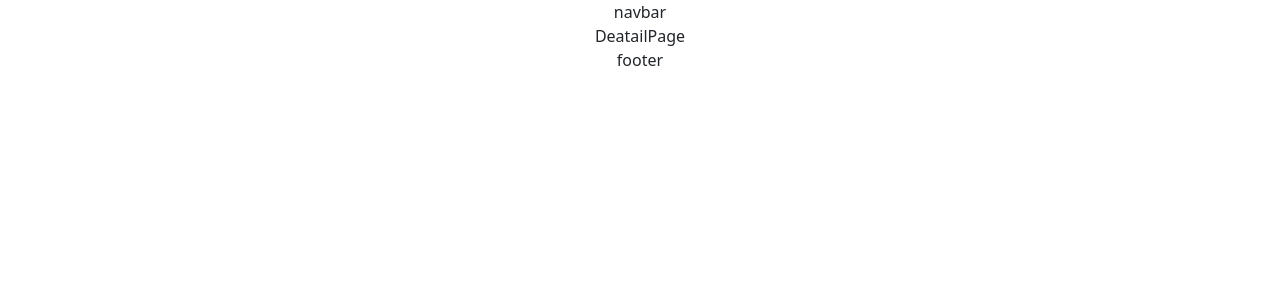
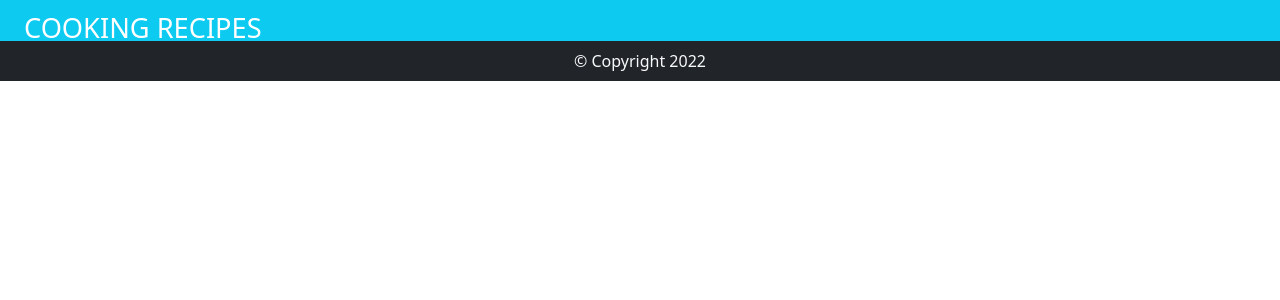
Before and after one commit to Vikez3/react-home-assignment, a React (Create React App) app in the folder cooking-recipes/: page /detail in a window 1280 px wide. Shown: the top 300 px of the page. Built offline with nearby package versions, Linux system fonts and the light colour scheme; data requests are answered from the project's data file.

Commit message:
semi finished listing

```diff
--- a/cooking-recipes/data/db.json
+++ b/cooking-recipes/data/db.json
@@ -48,7 +48,7 @@
             "id": "5f5eccf3e923d0aca3e7d418",
             "img": "https://cdn.pixabay.com/photo/2016/11/18/22/21/restaurant-1837150_1280.jpg",
             "name": "Pasta",
-            "recipeSource": "Hrana i vino",
+            "recipeSource": "Brza kujna",
             "ingredients": [
                 {
                     "pasta": 400
--- a/cooking-recipes/src/App.css
+++ b/cooking-recipes/src/App.css
@@ -1,38 +1,30 @@
-.App {
+* {
+  box-sizing: border-box;
+}
+body{
+  position: relative;
+}
+
+.footer {
+  position: absolute;
+  bottom: 0;
+  left: 0;
+  right: 0;
   text-align: center;
 }
 
-.App-logo {
-  height: 40vmin;
-  pointer-events: none;
+.logo-text {
+  text-decoration: none;
+  color: #fff;
+  font-size: 1.7rem;
+  text-transform: uppercase;
 }
 
-@media (prefers-reduced-motion: no-preference) {
-  .App-logo {
-    animation: App-logo-spin infinite 20s linear;
-  }
+.logo-text p {
+  margin-bottom: 0;
 }
 
-.App-header {
-  background-color: #282c34;
-  min-height: 100vh;
-  display: flex;
-  flex-direction: column;
-  align-items: center;
-  justify-content: center;
-  font-size: calc(10px + 2vmin);
-  color: white;
+.logo-text:hover {
+  color: lightgray;
+  transition: 100ms;
 }
-
-.App-link {
-  color: #61dafb;
-}
-
-@keyframes App-logo-spin {
-  from {
-    transform: rotate(0deg);
-  }
-  to {
-    transform: rotate(360deg);
-  }
-}
--- a/cooking-recipes/src/App.tsx
+++ b/cooking-recipes/src/App.tsx
@@ -24,7 +24,7 @@ function App() {
     <div className="App">
       <NavBar />
       <Routes>
-        <Route path="/" element={<HomePage />} />
+        <Route path="/" element={<HomePage data={data} />} />
         <Route path="/detail" element={<DeatailPage />} />
       </Routes>
       <Footer />
--- a/cooking-recipes/src/components/Footer.tsx
+++ b/cooking-recipes/src/components/Footer.tsx
@@ -3,5 +3,5 @@ import React from "react";
 type Props = {};
 
 export default function Footer({}: Props) {
-  return <div>footer</div>;
+  return <div className="footer bg-dark text-light p-2">&copy; Copyright 2022</div>;
 }
--- a/cooking-recipes/src/components/NavBar.tsx
+++ b/cooking-recipes/src/components/NavBar.tsx
@@ -1,9 +1,14 @@
-import React from 'react'
+import React from "react";
+import { Link } from "react-router-dom";
 
-type Props = {}
+type Props = {};
 
 export default function NavBar({}: Props) {
   return (
-    <div>navbar</div>
-  )
+    <div className="navbar p-2 bg-info">
+      <Link className="logo-text mx-3" to="/">
+        <p>Cooking Recipes</p>
+      </Link>
+    </div>
+  );
 }
--- /dev/null
+++ b/cooking-recipes/src/components/RecipeCard.tsx
@@ -0,0 +1,50 @@
+import React from "react";
+import { RecipeType } from "../../data/types";
+
+type Props = {
+  recipeItem: RecipeType;
+};
+
+export default function RecipeCard({ recipeItem }: Props) {
+  let min = recipeItem.prepTime;
+  let hour = 0;
+
+  if (recipeItem.prepTime! > 60) {
+    hour++;
+  }
+
+  function timeConvert(n: number) {
+    let num = n
+    let hours = num / 60
+    let rhours = Math.floor(hours)
+    let minutes = (hours - rhours) * 60
+    let rminutes = Math.round(minutes)
+    return `${rhours}:${rminutes} `
+  }
+  return (
+    <div className="col-3 mb-4">
+      <div className="card">
+        <img
+          src={recipeItem.img}
+          className="card-img-top"
+          alt={recipeItem.name}
+        />
+        <div className="card-body">
+          <h5 className="card-title">{recipeItem.name}</h5>
+          <p className="card-text">Source: {recipeItem.recipeSource}</p>
+          <p className="card-text">
+            Preparation time is {timeConvert(recipeItem.prepTime!)}hrs
+          </p>
+          <p className="card-text">Ingredients:</p>
+          <ul></ul>
+          <p className="card-text">
+            {recipeItem.prepInstructions?.slice(0, 50)}...
+          </p>
+          <a href="#" className="btn btn-primary">
+            Read More
+          </a>
+        </div>
+      </div>
+    </div>
+  );
+}
--- /dev/null
+++ b/cooking-recipes/src/components/RecipesListing.tsx
@@ -0,0 +1,19 @@
+import React from "react";
+import { RecipeType } from "../../data/types";
+import RecipeCard from "./RecipeCard";
+
+type Props = {
+  data: RecipeType[];
+};
+
+export default function RecipesListing({ data }: Props) {
+  return (
+    <div className="container fluid my-3">
+      <div className="row">
+        {data.map((item) => (
+          <RecipeCard key={item.id} recipeItem={item} />
+        ))}
+      </div>
+    </div>
+  );
+}
--- a/cooking-recipes/src/pages/HomePage.tsx
+++ b/cooking-recipes/src/pages/HomePage.tsx
@@ -1,7 +1,19 @@
 import React from "react";
+import { RecipeType } from "../../data/types";
+import RecipesListing from "../components/RecipesListing";
 
-type Props = {};
+type Props = {
+  data: RecipeType[];
+};
 
-export default function HomePage({}: Props) {
-  return <div>HomePage</div>;
+export default function HomePage({data}: Props) {
+  return (
+    <div className="container py-5">
+      <div className="text-center">
+        <h1>Cooking Recipes</h1>
+        <p>Try our tastey recipes and add your favourite ones.</p>
+      </div>
+      <RecipesListing data={data}/>
+    </div>
+  );
 }
```
